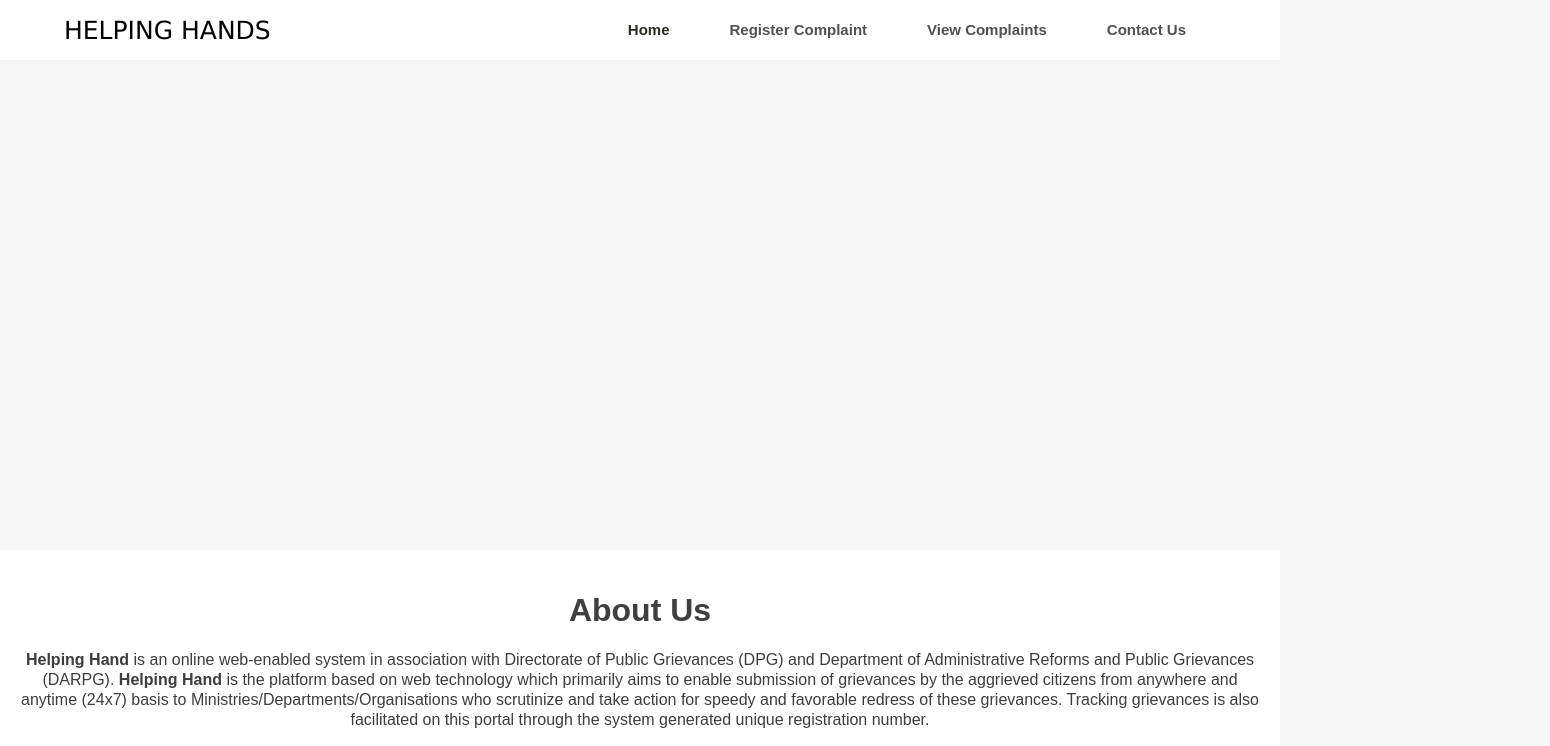
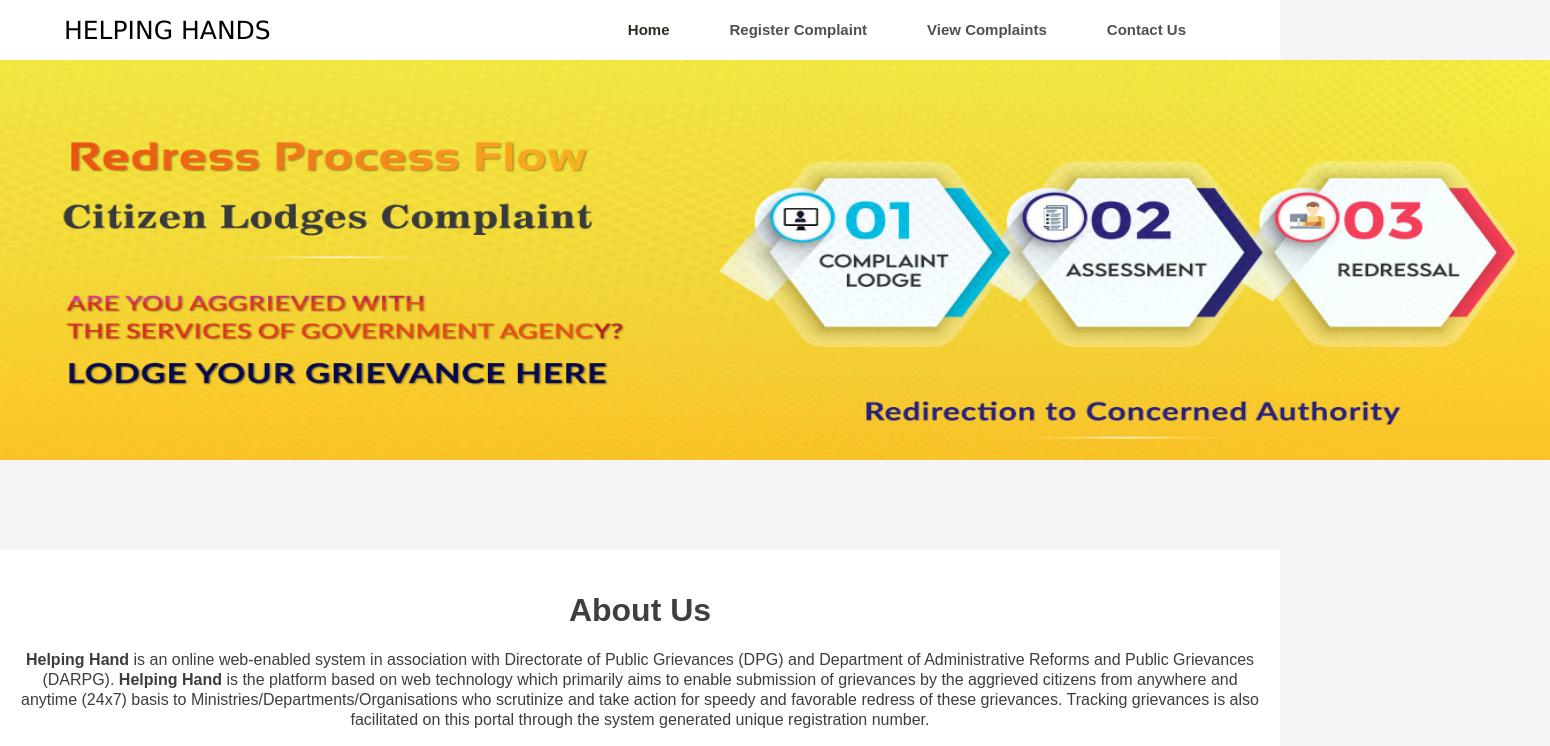
Before and after one commit to imasifakhtar/Helping-Hands, a plain HTML site: page index.html in a window 1280 px wide. Shown: the top 746 px of the page, 1550 px wide, since content can reach past the window. Drawn offline with Linux system fonts and the light colour scheme.

Commit message:
Update index.html

```diff
--- a/index.html
+++ b/index.html
@@ -17,6 +17,7 @@
                 <li><a href="contact.html">Contact Us</a></li>
             </ul>
         </nav>
+        <img src="images/bg.jpg" width="1550" height="400">
     </section>
     <div class="about">
         <div class="about-text">
```
